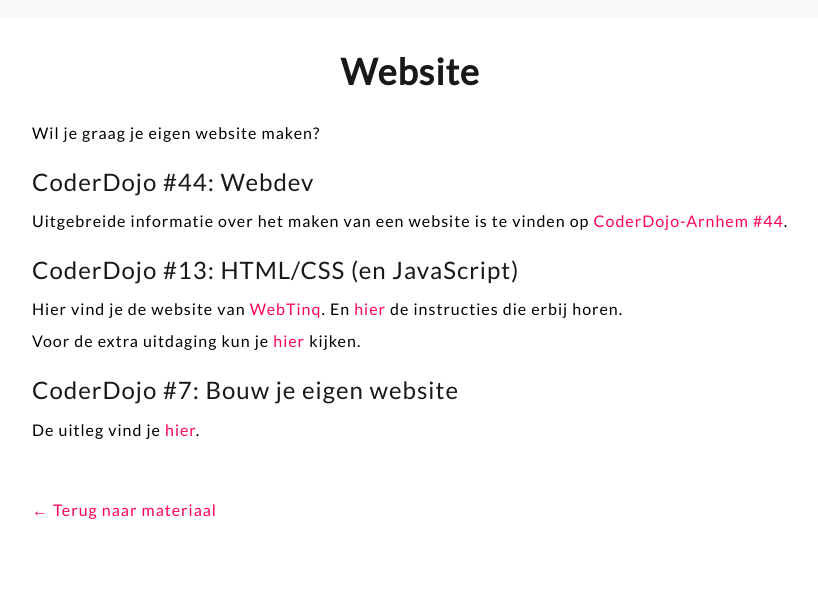
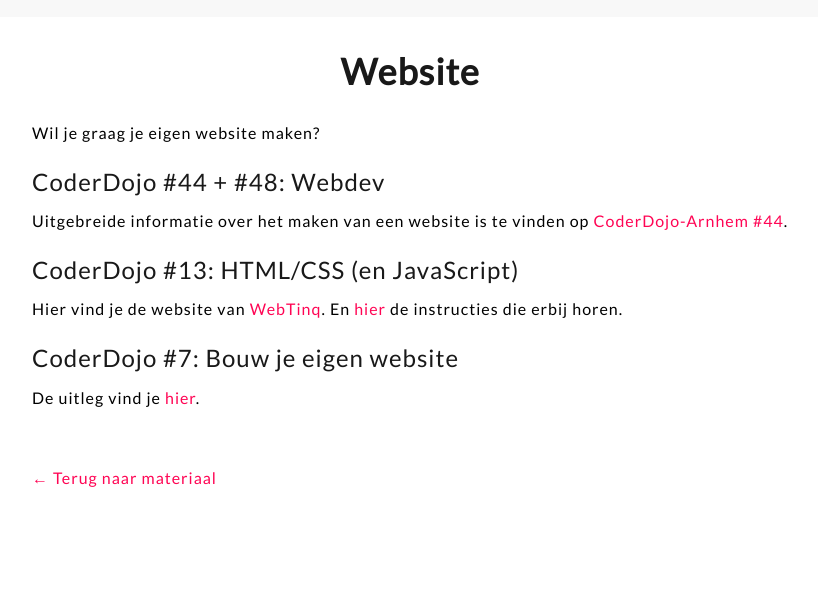
Before and after one commit to coderdojo-arnhem/coderdojo-arnhem.github.io, a Jekyll site: the page built from materiaal/website.md, in a window 1280 px wide. Shown: the part 363-955 px from the top of the page, without its empty margins (23-841 px from the left). Built offline with Jekyll 4.4.1, drawn with Linux system fonts in a browser that asks for light colours; nearby versions of some CDN libraries; after the commit the page ends 923 px from its top, so only the background shows below that.

Commit message:
Correctie materiaal website

```diff
--- a/materiaal/website.md
+++ b/materiaal/website.md
@@ -5,12 +5,11 @@ redirect_from: /materiaal/website.html
 ---
 Wil je graag je eigen website maken?
 
-### CoderDojo #44: Webdev
+### CoderDojo #44 + #48: Webdev
 Uitgebreide informatie over het maken van een website is te vinden op <a href="http://www.coderdojo-arnhem.nl/coderdojo-44-rozet-webdev">CoderDojo-Arnhem #44</a>.
 
 ### CoderDojo #13: HTML/CSS (en JavaScript)
-Hier vind je de website van <a href="https://www.webtinq.nl">WebTinq</a>. En <a href="https://webtinq.nl/download/instruction">hier</a> de instructies die erbij horen.<br />
-Voor de extra uitdaging kun je <a href="https://webtinq.nl/coderdojo-arnhem">hier</a> kijken.
+Hier vind je de website van <a href="https://www.webtinq.nl">WebTinq</a>. En <a href="https://webtinq.nl/download/instruction">hier</a> de instructies die erbij horen.
 
 ### CoderDojo #7: Bouw je eigen website
 De uitleg vind je [hier](/2017/02/17/html).
```
